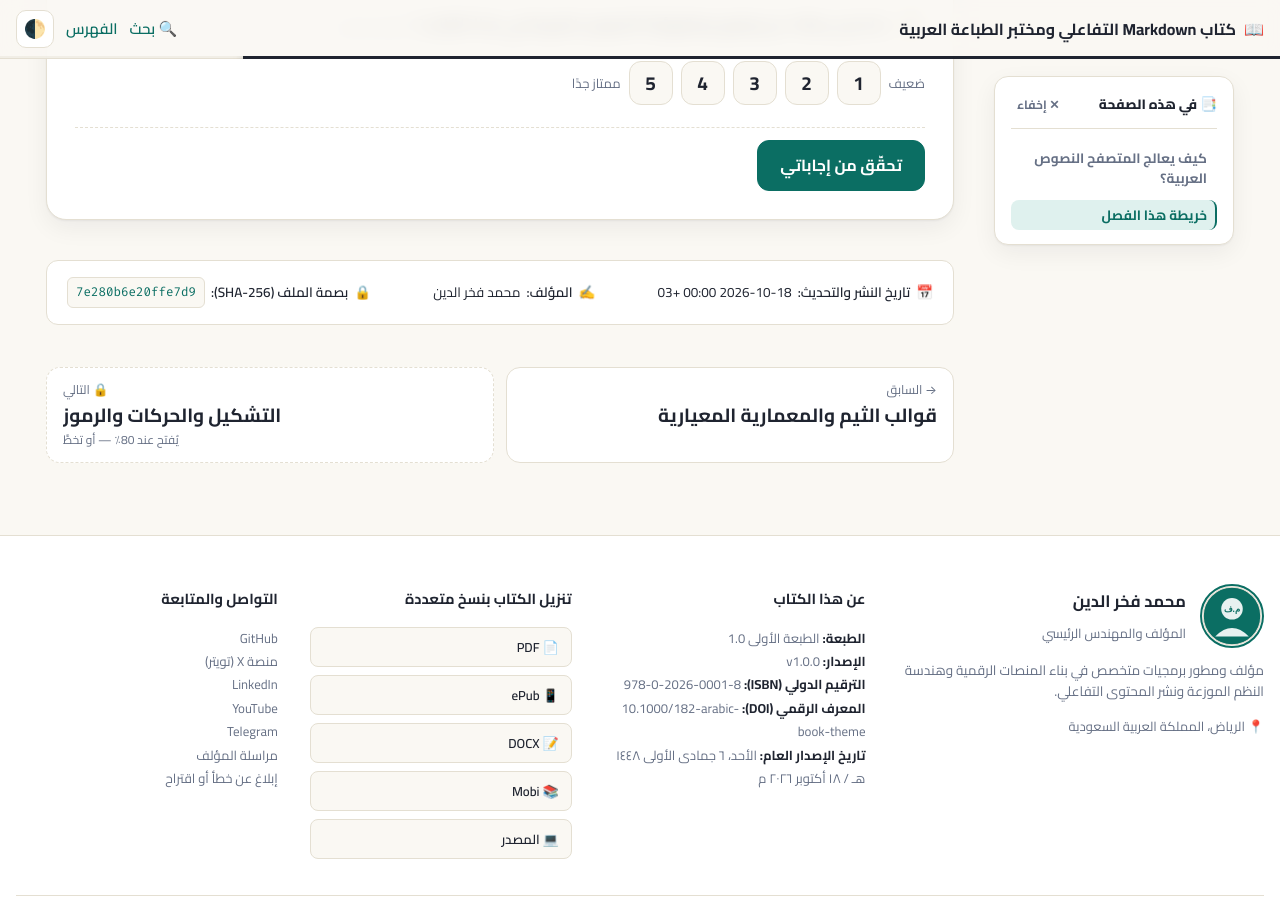
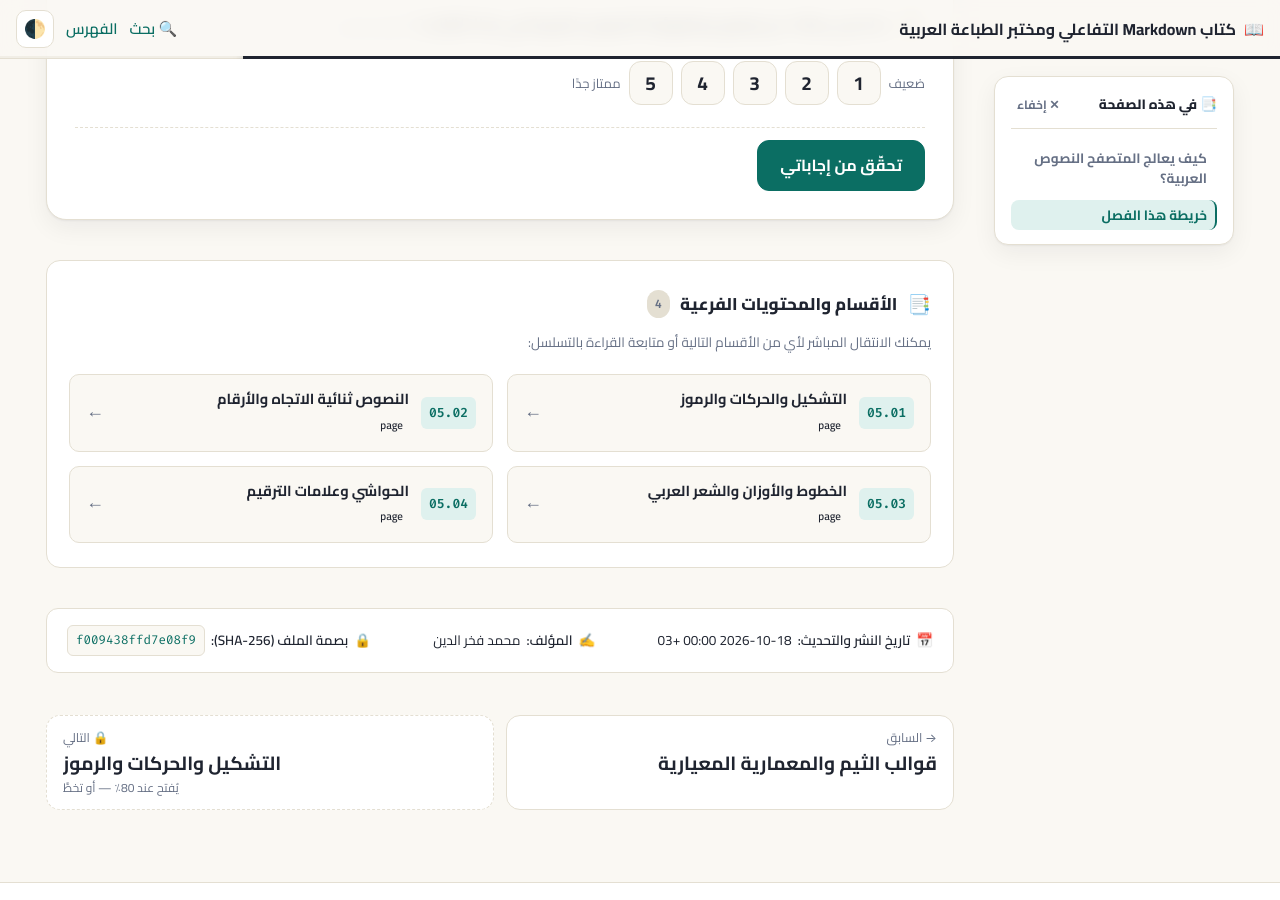
Before and after one commit to fakhruldeen/book, a Jekyll site: the page built from 05_typography.md, in a window 1280 px wide and 900 px high, scrolled down 1987 px. Built offline with Jekyll 4.4.1, drawn with Linux system fonts in a browser that asks for light colours.

Commit message:
feat: include child sections/subsections card list before bottom navigation

```diff
--- /dev/null
+++ b/_includes/book_children.html
@@ -0,0 +1,77 @@
+{%- assign _clean_parent = page.path | remove_first: "_book/" | remove: ".md" -%}
+{%- assign _folder_prefix = _clean_parent | append: "/" -%}
+{%- assign _coll_folder_prefix = "_book/" | append: _folder_prefix -%}
+{%- assign parent_segs = _clean_parent | split: "/" -%}
+{%- assign expected_depth = parent_segs.size | plus: 1 -%}
+
+{%- assign direct_children = "" | split: "" -%}
+{%- for p in include.book -%}
+  {%- assign p_clean = p.path | remove_first: "_book/" | remove: ".md" -%}
+  {%- assign p_segs = p_clean | split: "/" -%}
+  {%- if p_segs.size == expected_depth -%}
+    {%- if p.path contains _folder_prefix or p.path contains _coll_folder_prefix -%}
+      {%- assign direct_children = direct_children | push: p -%}
+    {%- endif -%}
+  {%- endif -%}
+{%- endfor -%}
+
+{%- if direct_children.size > 0 -%}
+<section class="node-children-nav" aria-label="أقسام وفروع هذا المحتوى">
+  <div class="children-header">
+    <h3 class="children-title">
+      <span class="children-title-icon" aria-hidden="true">📑</span>
+      <span>
+        {% if include.badge == "فصل" %}
+          أقسام هذا الفصل
+        {% elsif include.badge == "قسم" %}
+          الأقسام الفرعية التابعة لهذا القسم
+        {% elsif include.badge == "قسم فرعي" %}
+          بنود هذا القسم الفرعي
+        {% elsif include.badge == "بند فرعي" %}
+          النقاط التفصيلية التابعة لهذا البند
+        {% elsif include.badge and include.badge != "" %}
+          المحتويات التابعة لـ ({{ include.badge }})
+        {% else %}
+          الأقسام والمحتويات الفرعية
+        {% endif %}
+      </span>
+      <span class="children-count">{{ direct_children.size }}</span>
+    </h3>
+    <p class="children-subtitle">يمكنك الانتقال المباشر لأي من الأقسام التالية أو متابعة القراءة بالتسلسل:</p>
+  </div>
+  <ul class="children-grid">
+    {%- for child in direct_children -%}
+      {%- capture c_num -%}
+        {%- if child.num -%}{{ child.num }}{%- else -%}{%- include num.html path=child.path -%}{%- endif -%}
+      {%- endcapture -%}
+      {%- assign c_num = c_num | strip -%}
+      {%- assign c_clean = child.path | remove_first: "_book/" | remove: ".md" -%}
+      {%- assign c_seg = c_clean | split: "/" | last -%}
+      {%- assign local_num = "" -%}
+      {%- if c_seg contains "_" -%}
+        {%- assign _candidate = c_seg | split: "_" | first -%}
+        {%- assign _first_char = _candidate | slice: 0, 1 -%}
+        {%- if "0123456789" contains _first_char -%}
+          {%- assign local_num = _candidate -%}
+        {%- endif -%}
+      {%- endif -%}
+      <li class="child-grid-item">
+        <a href="{{ child.url | relative_url }}" class="child-card">
+          <div class="child-card-main">
+            {% if c_num != "" %}
+            <span class="child-card-num" dir="ltr" title="الترقيم المرجعي: {{ c_num }}">{{ c_num }}</span>
+            {% endif %}
+            <div class="child-card-text">
+              <span class="child-card-title">{{ child.title }}</span>
+              {% if child.badge or child.layout %}
+              <span class="child-card-badge badge-{{ child.layout }}">{{ child.badge | default: child.layout }}</span>
+              {% endif %}
+            </div>
+          </div>
+          <span class="child-card-arrow" aria-hidden="true">←</span>
+        </a>
+      </li>
+    {%- endfor -%}
+  </ul>
+</section>
+{%- endif -%}
--- a/_includes/book_content.html
+++ b/_includes/book_content.html
@@ -77,6 +77,8 @@
     </section>
     {%- endif -%}
 
+    {% include book_children.html book=book_list badge=badge %}
+
     {% include page_meta.html %}
 
     {% include book_pager.html prev=prev next=next pass=pass %}
--- a/assets/css/book.css
+++ b/assets/css/book.css
@@ -333,6 +333,131 @@ h2.node-title { font-size: 2.1rem; } h3.node-title { font-size: 1.8rem; } h4.nod
 .page-toc-mobile[open] summary::after { transform: rotate(180deg); }
 .page-toc-mobile .toc-m-count { font-size: 12px; color: var(--muted); font-weight: 400; }
 .page-toc-mobile .mobile-nav { padding: 6px 0 12px; border-top: 1px dashed var(--line); }
+
+/* ===== Child Subsections Navigation (Before bottom navigation) ===== */
+.node-children-nav {
+  margin: 40px 0 24px;
+  padding: 24px 22px;
+  background: var(--surface);
+  border: 1px solid var(--line);
+  border-radius: 14px;
+}
+.children-header {
+  margin-bottom: 18px;
+}
+.children-title {
+  font-family: var(--font-ui);
+  font-size: 17px;
+  font-weight: 800;
+  margin: 0 0 6px;
+  display: flex;
+  align-items: center;
+  gap: 10px;
+  color: var(--text);
+}
+.children-title-icon {
+  font-size: 19px;
+}
+.children-count {
+  font-family: var(--font-code);
+  font-size: 12px;
+  font-weight: 700;
+  background: var(--line);
+  color: var(--muted);
+  padding: 2px 8px;
+  border-radius: 999px;
+}
+.children-subtitle {
+  font-family: var(--font-ui);
+  font-size: 13.5px;
+  color: var(--muted);
+  margin: 0;
+}
+.children-grid {
+  display: grid;
+  grid-template-columns: repeat(auto-fill, minmax(280px, 1fr));
+  gap: 14px;
+  list-style: none;
+  padding: 0;
+  margin: 0;
+}
+.child-grid-item {
+  margin: 0;
+  padding: 0;
+}
+.child-card {
+  display: flex;
+  align-items: center;
+  justify-content: space-between;
+  padding: 14px 16px;
+  background: var(--bg);
+  border: 1px solid var(--line);
+  border-radius: 10px;
+  text-decoration: none;
+  color: var(--text);
+  transition: all .18s ease;
+  min-height: 52px;
+}
+.child-card:hover {
+  border-color: var(--accent);
+  background: var(--surface);
+  transform: translateY(-2px);
+  box-shadow: var(--shadow);
+}
+.child-card-main {
+  display: flex;
+  align-items: center;
+  gap: 12px;
+  overflow: hidden;
+}
+.child-card-num {
+  font-family: var(--font-code);
+  font-size: 13px;
+  font-weight: 700;
+  color: var(--accent);
+  background: var(--accent-soft);
+  padding: 3px 8px;
+  border-radius: 6px;
+  flex-shrink: 0;
+}
+.child-card-text {
+  display: flex;
+  flex-direction: column;
+  gap: 3px;
+  overflow: hidden;
+}
+.child-card-title {
+  font-family: var(--font-ui);
+  font-weight: 700;
+  font-size: 14.5px;
+  color: var(--text);
+  line-height: 1.4;
+}
+.child-card-badge {
+  font-family: var(--font-ui);
+  font-size: 11px;
+  font-weight: 600;
+  display: inline-block;
+  align-self: flex-start;
+  padding: 1px 6px;
+  border-radius: 4px;
+}
+.child-card-arrow {
+  color: var(--muted);
+  font-size: 18px;
+  flex-shrink: 0;
+  margin-inline-start: 10px;
+  transition: transform .2s ease, color .2s ease;
+}
+.child-card:hover .child-card-arrow {
+  color: var(--accent);
+  transform: translateX(-4px);
+}
+@media (max-width: 600px) {
+  .children-grid {
+    grid-template-columns: 1fr;
+  }
+}
 
 /* ===== Page Metadata Bar (Bottom, before footer) ===== */
 .page-meta-bar {
```
